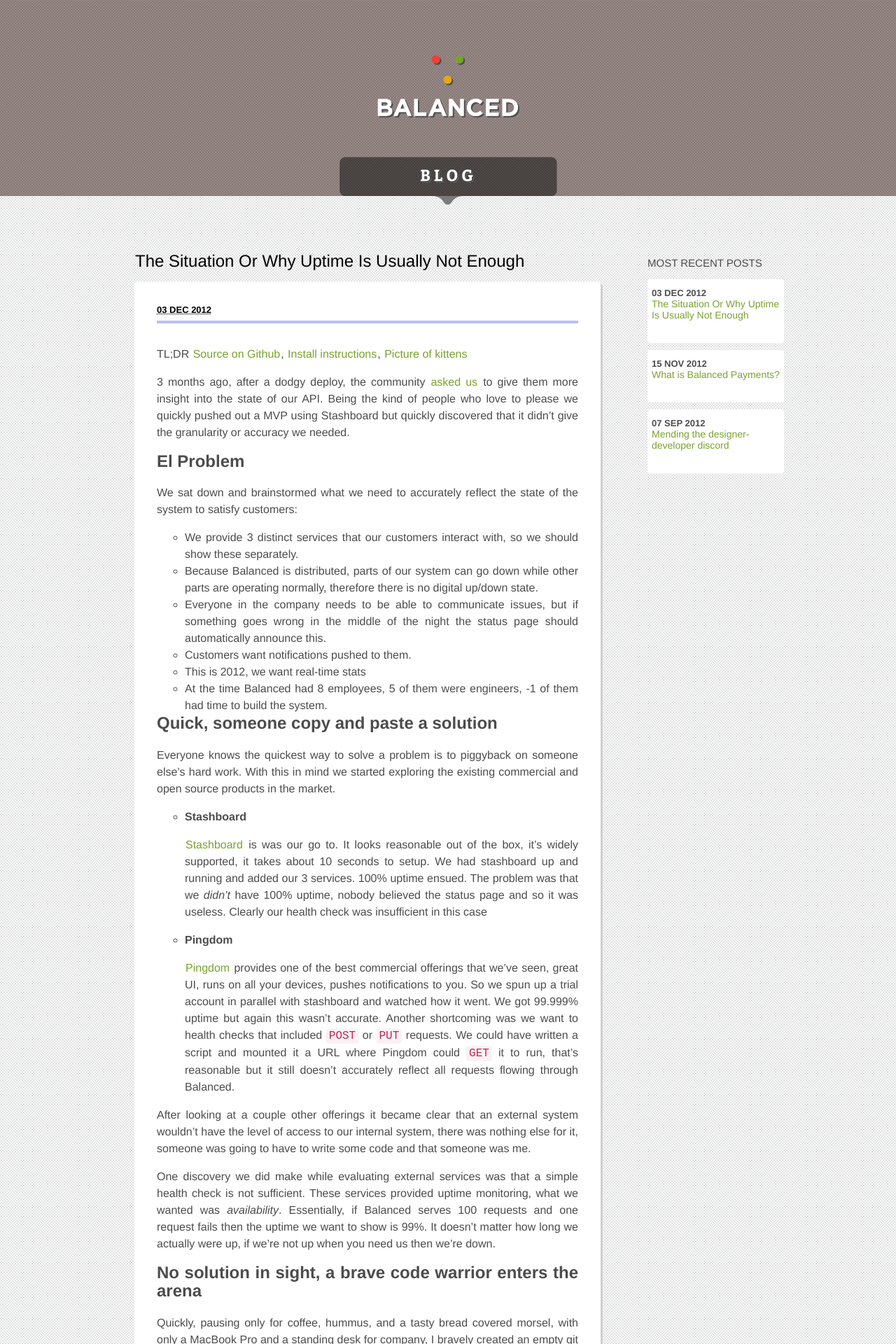
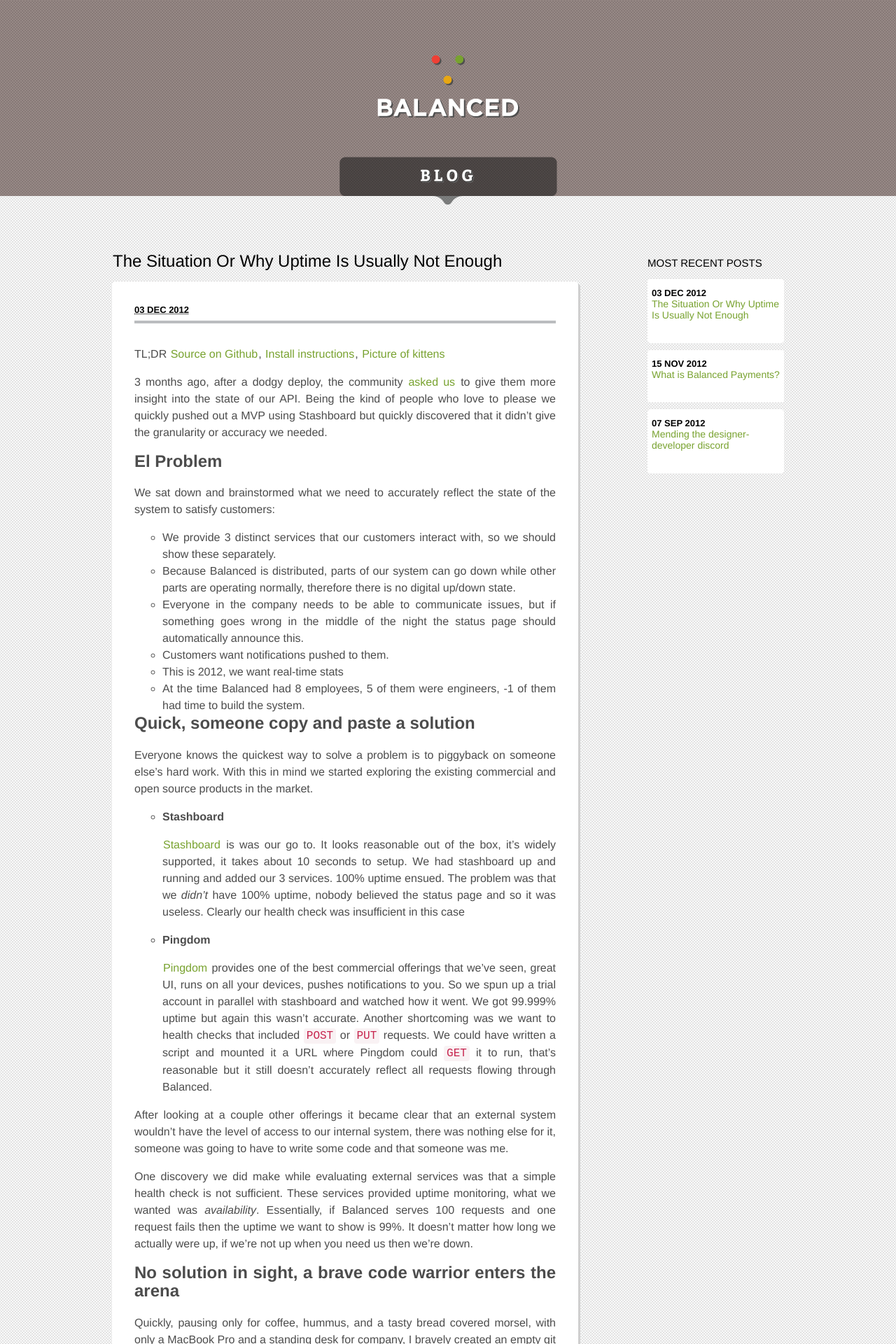
Before and after one commit to balanced/balanced.github.com, a Jekyll site: the page built from index.html, in a window 1280 px wide. Shown: the top 1920 px of the page at 70% size. Built offline with Jekyll 4.4.1, drawn with Linux system fonts in a browser that asks for light colours; nearby versions of some CDN libraries; library files that are not in the unit come from our copies; Markdown is read by kramdown in place of the engine named in the settings; the list of posts is cut into pages by our own code; comment, search, counter and statistics services are not loaded.

Commit message:
Style tweaks for article detail views

```diff
--- a/css/style.css
+++ b/css/style.css
@@ -1,8 +1,3 @@
-#posts .post {
-  border-bottom: none;
-  padding-bottom: 64px;
-}
-
 .post h1 {
 }
 .post h2 {
@@ -32,7 +27,7 @@
 }
 
 article {
-  margin: 42px auto 0;
+  margin: 42px 0 0;
   position: relative;
   width: 666px;
   text-align: justify;
@@ -59,7 +54,7 @@
 
 article .post_info {
   line-height: 15px;
-  border-bottom: 4px solid #bbbdfb;
+  border-bottom: 4px solid #bbbdbf;
   padding-bottom: 8px;
   color: #000000
 }
--- a/css/theme.css
+++ b/css/theme.css
@@ -169,7 +169,7 @@
     box-shadow: 0px 0px 1px rgba(0, 0, 0, .21);
 }
 
-#posts {
+#container > .hfeed, #posts {
     width: 730px;
     color: #4C4C4C;
     margin: 0 35px 0 0;
@@ -181,7 +181,8 @@
     list-style-type: none;
     border-bottom: 1px solid #E6E6E6;
     margin: 0 0 45px 0;
-    padding: 0 0 45px 0;
+    border-bottom: none;
+    padding-bottom: 64px;
 }
 
 .top.audio * {
@@ -610,6 +611,7 @@
     text-transform: uppercase;
     font-size: 15px;
     line-height: 17px;
+    color: #000000;
 }
 
 #sidebar .hfeed {
@@ -633,6 +635,7 @@
     font-size: 13px;
     font-weight: bold;
     display: block;
+    color: #000000;
 }
 
 #sidebar .hfeed .entry-title {
```
